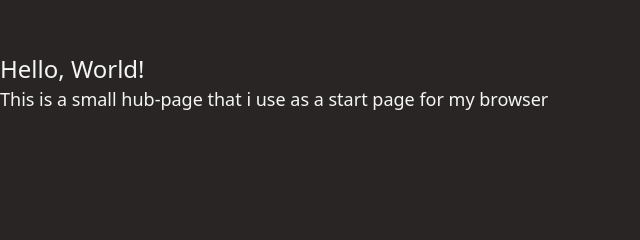
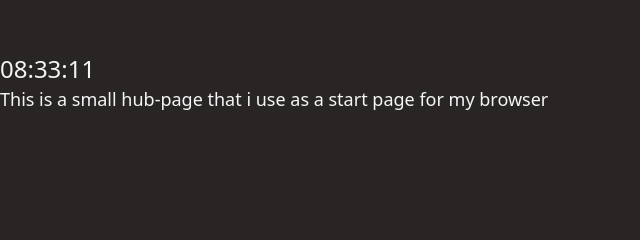
Before and after one commit to Xakor/xakor.github.io, a plain HTML site: page index.html in a window 1280 px wide. Shown: the part 317-557 px from the top of the page, 0-640 px from the left. Drawn offline with nearby package versions, Linux system fonts and the light colour scheme.

Commit message:
Update index.html

```diff
--- a/index.html
+++ b/index.html
@@ -11,7 +11,7 @@
   <body class="bg-stone-800">
 
     <div class="h-screen flex-col justify-center content-center">
-      <div class="text-2xl text-neutral-100 grow-0" id="BigClock">Hello, World!</div>
+      <div class="text-2xl text-neutral-100 grow-0" id="clock"></div>
       <div class="text-lg text-neutral-100 grow-0">This is a small hub-page that i use as a start page for my browser</div>
     </div>
 
```
